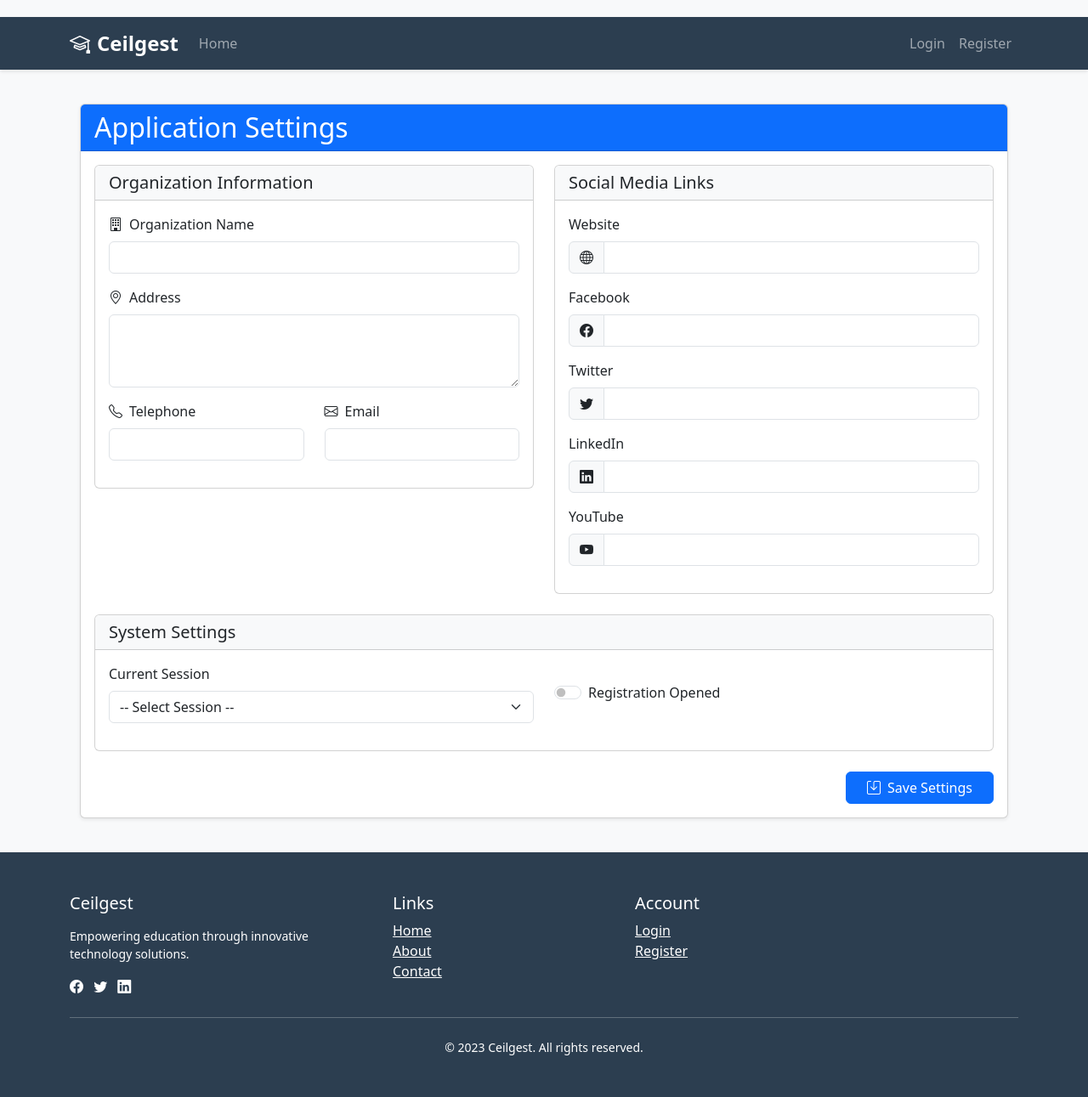
After one commit to Djellal/ceilgest, a Flask app: template app/templates/admin/settings.html in a window 1280 px wide. The commit adds this page. Shown: the whole page at 85% size. Run offline with Flask 3, Linux system fonts and the light colour scheme; the template is opened without the code that fills it, so the values that code supplies are empty.

Commit message:
feat(settings): add app settings management functionality
Introduce a new AppSettings model, blueprint, and template to manage application-wide settings. This includes organization information, social media links, and system settings like the current session and registration status. The settings can be updated by admins through a dedicated interface.

```diff
--- a/app/__init__.py
+++ b/app/__init__.py
@@ -4,6 +4,7 @@ from flask_migrate import Migrate
 from app.config import Config
 from app.models import db
 from app.session import bp as session_bp
+from app.app_settings import bp as app_settings_bp
 
 login_manager = LoginManager()
 login_manager.login_view = 'auth.login'
@@ -23,5 +24,6 @@ def create_app(config_class=Config):
     from app.auth import bp as auth_bp
     app.register_blueprint(auth_bp)
     app.register_blueprint(session_bp, url_prefix='/admin')
+    app.register_blueprint(app_settings_bp)
 
     return app
--- /dev/null
+++ b/app/templates/admin/settings.html
@@ -0,0 +1,134 @@
+{% extends "base.html" %}
+
+{% block content %}
+<div class="container">
+    <div class="card shadow-sm">
+        <div class="card-header bg-primary text-white">
+            <h2 class="mb-0">Application Settings</h2>
+        </div>
+        <div class="card-body">
+            <form method="POST" enctype="multipart/form-data">
+                <div class="row">
+                    <!-- Organization Info Section -->
+                    <div class="col-lg-6">
+                        <div class="card mb-4">
+                            <div class="card-header bg-light">
+                                <h5 class="mb-0">Organization Information</h5>
+                            </div>
+                            <div class="card-body">
+                                <div class="mb-3">
+                                    <label class="form-label"><i class="bi bi-building me-2"></i>Organization Name</label>
+                                    <input type="text" class="form-control" name="organization_name"
+                                           value="{{ settings.organization_name }}" required>
+                                </div>
+
+                                <div class="mb-3">
+                                    <label class="form-label"><i class="bi bi-geo-alt me-2"></i>Address</label>
+                                    <textarea class="form-control" name="address" rows="3">{{ settings.address or '' }}</textarea>
+                                </div>
+
+                                <div class="row">
+                                    <div class="col-md-6 mb-3">
+                                        <label class="form-label"><i class="bi bi-telephone me-2"></i>Telephone</label>
+                                        <input type="text" class="form-control" name="tel" value="{{ settings.tel or '' }}">
+                                    </div>
+                                    <div class="col-md-6 mb-3">
+                                        <label class="form-label"><i class="bi bi-envelope me-2"></i>Email</label>
+                                        <input type="email" class="form-control" name="email" value="{{ settings.email or '' }}">
+                                    </div>
+                                </div>
+                            </div>
+                        </div>
+                    </div>
+
+                    <!-- Social Media Section -->
+                    <div class="col-lg-6">
+                        <div class="card mb-4">
+                            <div class="card-header bg-light">
+                                <h5 class="mb-0">Social Media Links</h5>
+                            </div>
+                            <div class="card-body">
+                                <div class="mb-3">
+                                    <label class="form-label">Website</label>
+                                    <div class="input-group">
+                                        <span class="input-group-text"><i class="bi bi-globe"></i></span>
+                                        <input type="url" class="form-control" name="website" value="{{ settings.website or '' }}">
+                                    </div>
+                                </div>
+
+                                <div class="mb-3">
+                                    <label class="form-label">Facebook</label>
+                                    <div class="input-group">
+                                        <span class="input-group-text"><i class="bi bi-facebook"></i></span>
+                                        <input type="url" class="form-control" name="facebook" value="{{ settings.facebook or '' }}">
+                                    </div>
+                                </div>
+
+                                <div class="mb-3">
+                                    <label class="form-label">Twitter</label>
+                                    <div class="input-group">
+                                        <span class="input-group-text"><i class="bi bi-twitter"></i></span>
+                                        <input type="url" class="form-control" name="twitter" value="{{ settings.twitter or '' }}">
+                                    </div>
+                                </div>
+
+                                <div class="mb-3">
+                                    <label class="form-label">LinkedIn</label>
+                                    <div class="input-group">
+                                        <span class="input-group-text"><i class="bi bi-linkedin"></i></span>
+                                        <input type="url" class="form-control" name="linkedin" value="{{ settings.linkedin or '' }}">
+                                    </div>
+                                </div>
+
+                                <div class="mb-3">
+                                    <label class="form-label">YouTube</label>
+                                    <div class="input-group">
+                                        <span class="input-group-text"><i class="bi bi-youtube"></i></span>
+                                        <input type="url" class="form-control" name="youtube" value="{{ settings.youtube or '' }}">
+                                    </div>
+                                </div>
+                            </div>
+                        </div>
+                    </div>
+                </div>
+
+                <!-- System Settings Section -->
+                <div class="card mb-4">
+                    <div class="card-header bg-light">
+                        <h5 class="mb-0">System Settings</h5>
+                    </div>
+                    <div class="card-body">
+                        <div class="row">
+                            <div class="col-md-6 mb-3">
+                                <label class="form-label">Current Session</label>
+                                <select class="form-select" name="current_session_id">
+                                    <option value="">-- Select Session --</option>
+                                    {% for session in sessions %}
+                                    <option value="{{ session.id }}" {% if settings.current_session_id == session.id %}selected{% endif %}>
+                                        {{ session.name }}
+                                    </option>
+                                    {% endfor %}
+                                </select>
+                            </div>
+                            <div class="col-md-6 mb-3 d-flex align-items-center">
+                                <div class="form-check form-switch">
+                                    <input class="form-check-input" type="checkbox" role="switch"
+                                           id="registration_opened" name="registration_opened"
+                                           {% if settings.registration_opened %}checked{% endif %}>
+                                    <label class="form-check-label" for="registration_opened">Registration Opened</label>
+                                </div>
+                            </div>
+                        </div>
+                    </div>
+                </div>
+
+                <div class="text-end">
+                    <button type="submit" class="btn btn-primary px-4">
+                        <i class="bi bi-save me-2"></i>Save Settings
+                    </button>
+                </div>
+            </form>
+        </div>
+    </div>
+</div>
+{% endblock %}
--- a/app/templates/base.html
+++ b/app/templates/base.html
@@ -57,13 +57,14 @@
                         <a class="nav-link" href="{{ url_for('main.index') }}">Home</a>
                     </li>
                     {% if current_user.is_admin %}
+                    <!-- In the admin dropdown menu -->
                     <li class="nav-item dropdown">
                         <a class="nav-link dropdown-toggle" href="#" role="button" data-bs-toggle="dropdown">
                             Admin
                         </a>
                         <ul class="dropdown-menu">
                             <li><a class="dropdown-item" href="{{ url_for('session.list_sessions') }}">Sessions</a></li>
-                            <!-- Add more admin menu items here -->
+                            <li><a class="dropdown-item" href="{{ url_for('app_settings.manage_settings') }}">Settings</a></li>
                         </ul>
                     </li>
                     {% endif %}
```
Also changed, not shown: app/app_settings.py (added, +39 -0 lines), app/models.py (+22 -0 lines), migrations/versions/ef1aec34ec55_add_appsettings_model.py (added, +44 -0 lines), seed_app_settings.py (added, +20 -0 lines).
